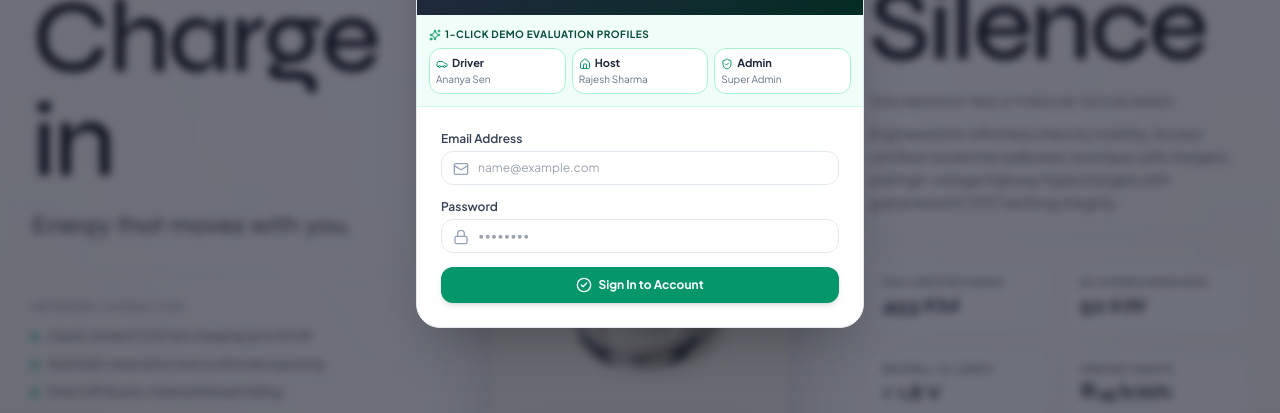
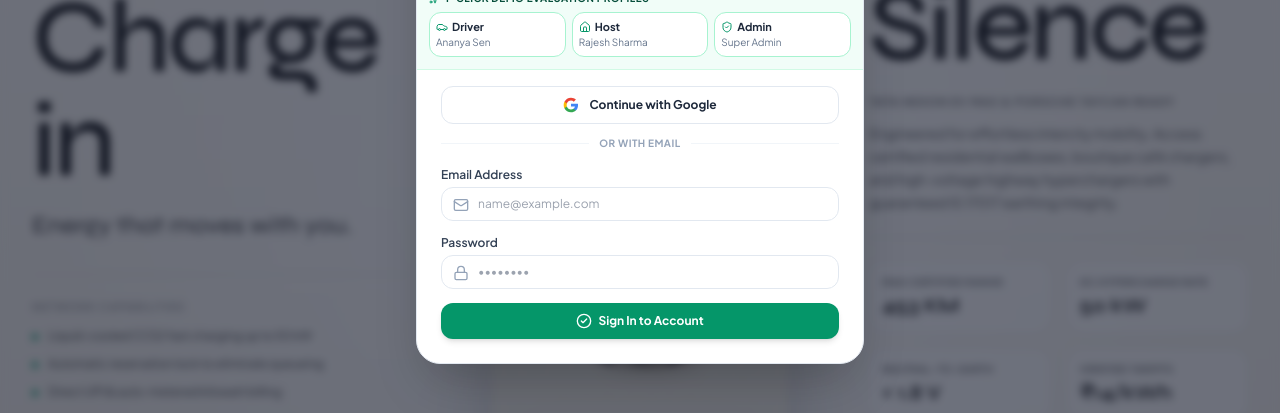
Before and after one commit to PulkitxAG/ChargeCircle, a React (Vite) app: page / in a window 1280 px wide. Both pictures are taken after a click on the button "Login / Sign Up". Shown: the part 331-744 px from the top of the page. Built offline with nearby package versions, Linux system fonts and the light colour scheme; no server answers.

Commit message:
feat(auth): integrate Google OAuth Sign-In with Supabase Auth listener

```diff
--- a/src/App.tsx
+++ b/src/App.tsx
@@ -10,8 +10,10 @@ import {
   subscribeToStorage,
   getChargers,
   getCurrentUser,
+  setCurrentUser as setStoredCurrentUser,
   getBookings
 } from './services/storage';
+import { supabase, isSupabaseConfigured } from './services/supabase';
 
 // Navigation Components
 import { Navbar } from './components/Navbar';
@@ -55,6 +57,35 @@ export function App() {
       setDataVersion(prev => prev + 1);
     });
     return unsubscribe;
+  }, []);
+
+  // Listen to Supabase OAuth (e.g. Google Sign In) redirects
+  useEffect(() => {
+    if (!isSupabaseConfigured) return;
+
+    const { data: authListener } = supabase.auth.onAuthStateChange(async (event, session) => {
+      if (session?.user && (event === 'SIGNED_IN' || event === 'USER_UPDATED')) {
+        const u = session.user;
+        const meta = u.user_metadata || {};
+
+        const googleUser: User = {
+          id: u.id,
+          name: meta.full_name || meta.name || u.email?.split('@')[0] || 'EV Member',
+          email: u.email || '',
+          phone: meta.phone || '',
+          role: (meta.role as any) || 'driver',
+          avatar: meta.avatar_url || meta.picture || undefined,
+          memberSince: 'Today',
+        };
+
+        setStoredCurrentUser(googleUser);
+        setCurrentUser(googleUser);
+      }
+    });
+
+    return () => {
+      authListener?.subscription?.unsubscribe();
+    };
   }, []);
 
   // Routing / View State
--- a/src/components/AuthModal.tsx
+++ b/src/components/AuthModal.tsx
@@ -18,7 +18,7 @@ import { User, UserRole } from '../types';
 import { INITIAL_USERS } from '../services/mockData';
 import { setCurrentUser } from '../services/storage';
 import { isSupabaseConfigured } from '../services/supabase';
-import { signInUser, signUpUser } from '../services/authService';
+import { signInUser, signUpUser, signInWithGoogle } from '../services/authService';
 
 interface AuthModalProps {
   isOpen: boolean;
@@ -53,6 +53,17 @@ export const AuthModal: React.FC<AuthModalProps> = ({
     setCurrentUser(targetUser);
     onSuccess(targetUser);
     onClose();
+  };
+
+  const handleGoogleSignIn = async () => {
+    setErrorMessage(null);
+    setInfoMessage(null);
+    setIsLoading(true);
+    const { error } = await signInWithGoogle();
+    if (error) {
+      setErrorMessage(error);
+      setIsLoading(false);
+    }
   };
 
   const handleSubmit = async (e: React.FormEvent) => {
@@ -246,8 +257,35 @@ export const AuthModal: React.FC<AuthModalProps> = ({
           </div>
         )}
 
+        {/* Continue with Google */}
+        <div className="px-6 pt-4">
+          <button
+            type="button"
+            onClick={handleGoogleSignIn}
+            disabled={isLoading}
+            className="w-full py-2.5 px-4 rounded-xl border border-slate-200 hover:border-slate-300 bg-white hover:bg-slate-50 text-slate-800 font-bold text-xs flex items-center justify-center gap-2.5 shadow-2xs transition-all active:scale-[0.99]"
+          >
+            <svg className="w-4 h-4" viewBox="0 0 24 24">
+              <path fill="#4285F4" d="M22.56 12.25c0-.78-.07-1.53-.2-2.25H12v4.26h5.92c-.26 1.37-1.04 2.53-2.21 3.31v2.77h3.57c2.08-1.92 3.28-4.74 3.28-8.09z" />
+              <path fill="#34A853" d="M12 23c2.97 0 5.46-.98 7.28-2.66l-3.57-2.77c-.98.66-2.23 1.06-3.71 1.06-2.86 0-5.29-1.93-6.16-4.53H2.18v2.84C3.99 20.53 7.7 23 12 23z" />
+              <path fill="#FBBC05" d="M5.84 14.09c-.22-.66-.35-1.36-.35-2.09s.13-1.43.35-2.09V7.06H2.18C1.43 8.55 1 10.22 1 12s.43 3.45 1.18 4.94l2.85-2.22.81-.63z" />
+              <path fill="#EA4335" d="M12 5.38c1.62 0 3.06.56 4.21 1.64l3.15-3.15C17.45 2.09 14.97 1 12 1 7.7 1 3.99 3.47 2.18 7.06l3.66 2.84c.87-2.6 3.3-4.52 6.16-4.52z" />
+            </svg>
+            <span>Continue with Google</span>
+          </button>
+
+          <div className="relative my-3">
+            <div className="absolute inset-0 flex items-center">
+              <div className="w-full border-t border-slate-100"></div>
+            </div>
+            <div className="relative flex justify-center text-[10px] uppercase font-bold tracking-wider">
+              <span className="bg-white px-2.5 text-slate-400">or with email</span>
+            </div>
+          </div>
+        </div>
+
         {/* Regular Credentials Form */}
-        <form onSubmit={handleSubmit} className="p-6 space-y-3.5">
+        <form onSubmit={handleSubmit} className="px-6 pb-6 pt-1 space-y-3.5">
           {activeTab === 'signup' && (
             <>
               <div>
--- a/src/services/authService.ts
+++ b/src/services/authService.ts
@@ -268,3 +268,33 @@ export async function signOutUser(): Promise<void> {
   }
   logoutUser();
 }
+
+/**
+ * Sign in / Sign up with Google OAuth
+ */
+export async function signInWithGoogle(): Promise<{ error: string | null }> {
+  if (!isSupabaseConfigured) {
+    return { error: 'Please connect Supabase with Vercel first to enable Google OAuth.' };
+  }
+
+  try {
+    const { error } = await supabase.auth.signInWithOAuth({
+      provider: 'google',
+      options: {
+        redirectTo: `${window.location.origin}/`,
+        queryParams: {
+          access_type: 'offline',
+          prompt: 'consent',
+        },
+      },
+    });
+
+    if (error) {
+      return { error: error.message };
+    }
+
+    return { error: null };
+  } catch (err: any) {
+    return { error: err.message || 'Google authentication failed.' };
+  }
+}
```
